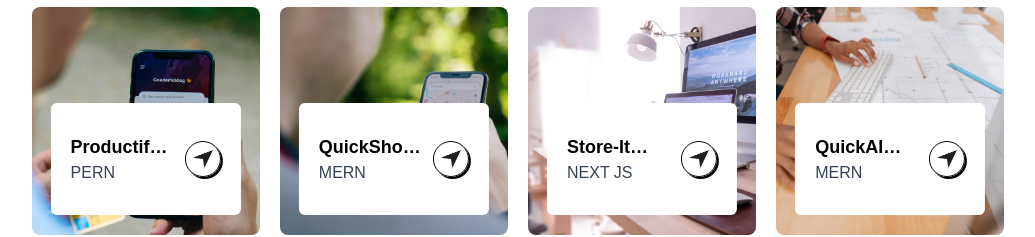
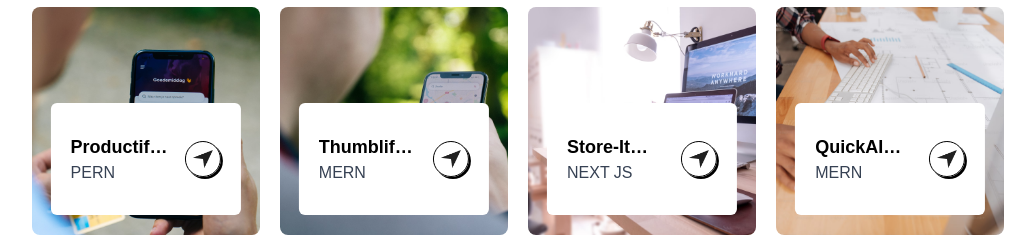
Before and after one commit to p-belinsky/portfolio, a Next.js app: page / in a window 1280 px wide. Shown: the part 2540-2777 px from the top of the page, without its empty margins (122-1157 px from the left). Built offline with nearby package versions, Linux system fonts and the light colour scheme; a web font is replaced by a local one.

Commit message:
added thumblify app to projects section

```diff
--- a/assets/assets.js
+++ b/assets/assets.js
@@ -92,10 +92,10 @@ export const workData = [
         link:'https://productify-6diii.sevalla.app/'
     },
     {
-        title: 'QuickShow App',
+        title: 'Thumblify App',
         description: 'MERN',
         bgImage: '/work-2.png',
-        link:'https://quickshow-jade.vercel.app/'
+        link:'https://thumblify-jet.vercel.app/'
     },
     {
         title: 'Store-It App',
```
